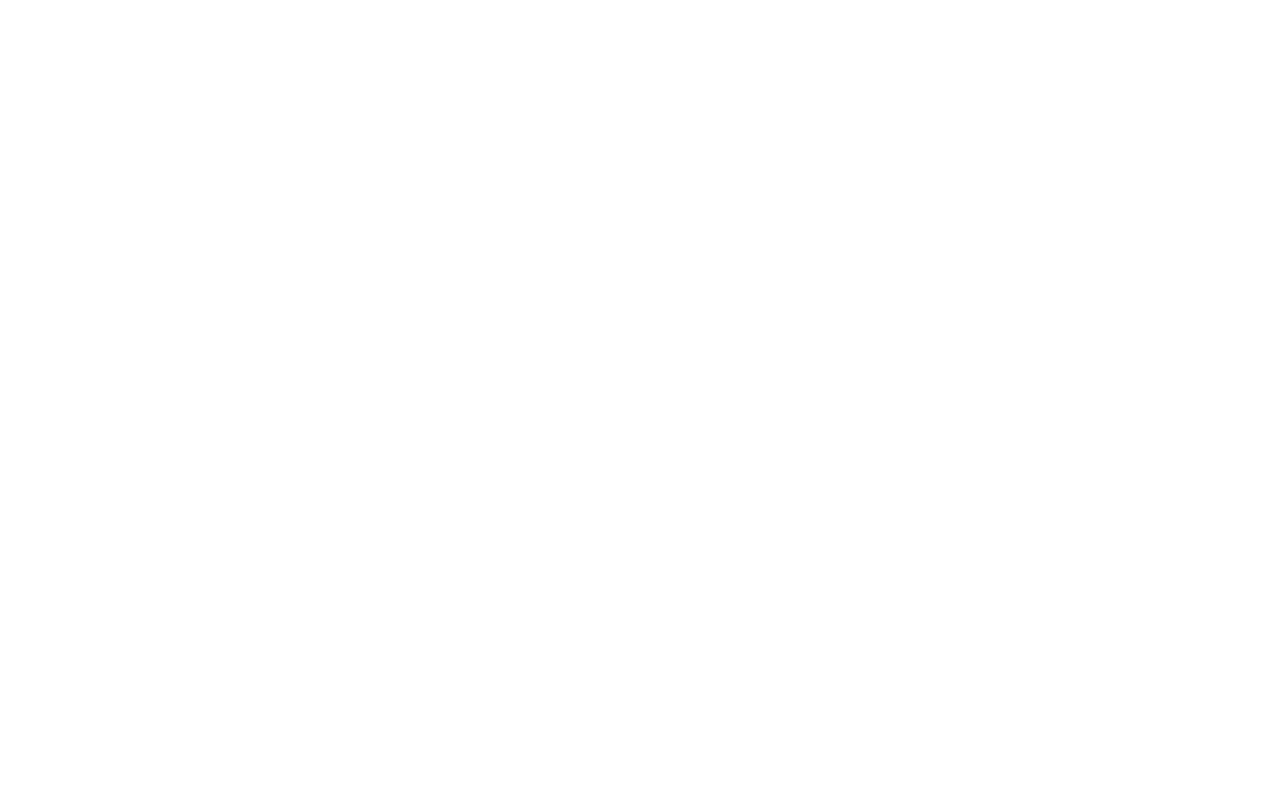
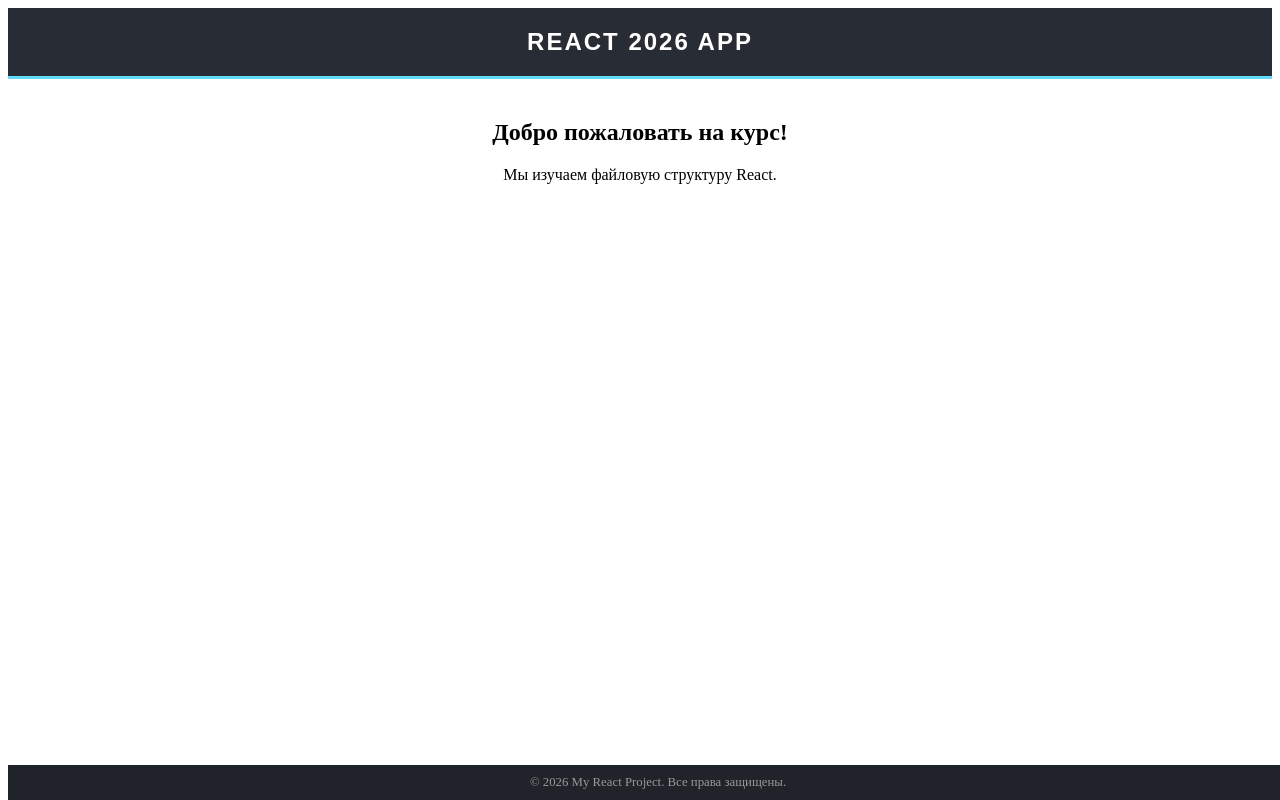
Before and after one commit to RuslanChekhuta/my-app-2026, a React (Vite) app: page / in a window 1280 px wide. Built offline with nearby package versions, Linux system fonts and the light colour scheme.

Commit message:
урок 1.4

```diff
--- a/src/App.jsx
+++ b/src/App.jsx
@@ -1,7 +1,12 @@
 import "./App.css";
+import Home from "./pages/Home/Home";
 
 function App() {
-  return <></>;
+  return (
+    <>
+      <Home />
+    </>
+  );
 }
 
 export default App;
--- /dev/null
+++ b/src/components/Footer/Footer.css
@@ -0,0 +1,10 @@
+.footer {
+  background-color: #20232a;
+  color: #999;
+  padding: 10px;
+  text-align: center;
+  position: fixed;
+  bottom: 0;
+  width: 100%;
+  font-size: 0.8rem;
+}
--- /dev/null
+++ b/src/components/Footer/Footer.jsx
@@ -0,0 +1,13 @@
+import "./Footer.css";
+
+import React from "react";
+
+const Footer = () => {
+  return (
+    <footer className="footer">
+      © 2026 My React Project. Все права защищены.
+    </footer>
+  );
+};
+
+export default Footer;
--- /dev/null
+++ b/src/components/Header/Header.css
@@ -0,0 +1,15 @@
+.header {
+  background-color: #282c34;
+  padding: 20px;
+  text-align: center;
+  color: white;
+  font-family: Arial, sans-serif;
+  border-bottom: 3px solid #61dafb;
+}
+
+.title {
+  margin: 0;
+  font-size: 1.5rem;
+  text-transform: uppercase;
+  letter-spacing: 2px;
+}
--- /dev/null
+++ b/src/components/Header/Header.jsx
@@ -0,0 +1,11 @@
+import "./Header.css";
+
+const Header = () => {
+  return (
+    <header className="header">
+      <h1 className="title">React 2026 App</h1>
+    </header>
+  );
+};
+
+export default Header;
--- /dev/null
+++ b/src/pages/Home/Home.jsx
@@ -0,0 +1,17 @@
+import Footer from "../../components/Footer/Footer";
+import Header from "../../components/Header/Header";
+
+const Home = () => {
+  return (
+    <>
+      <Header />
+      <main style={{ padding: "20px", textAlign: "center" }}>
+        <h2>Добро пожаловать на курс!</h2>
+        <p>Мы изучаем файловую структуру React.</p>
+      </main>
+      <Footer />
+    </>
+  );
+};
+
+export default Home;
```
Also changed, not shown: 1 other file (tests, documents, lock files or other folders).
